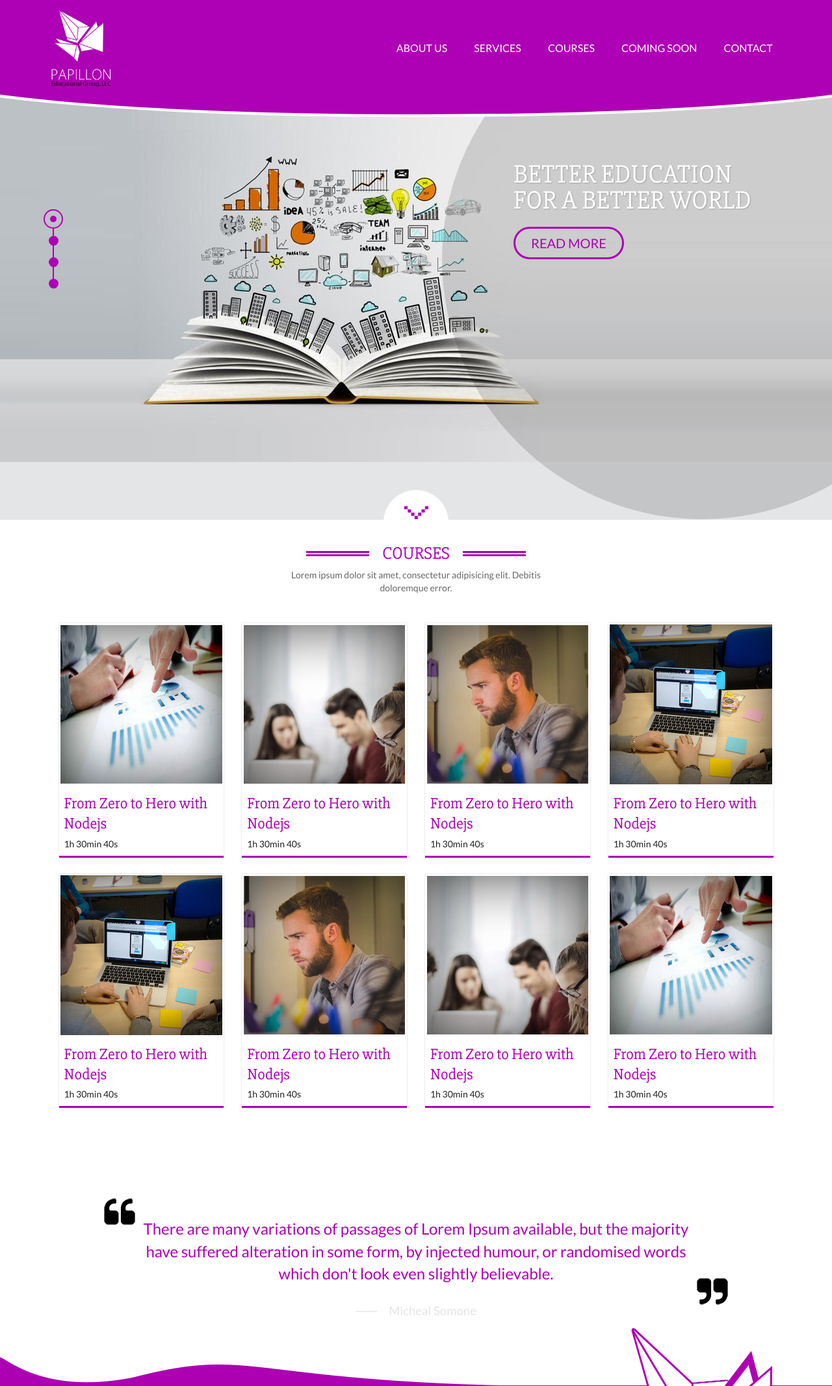
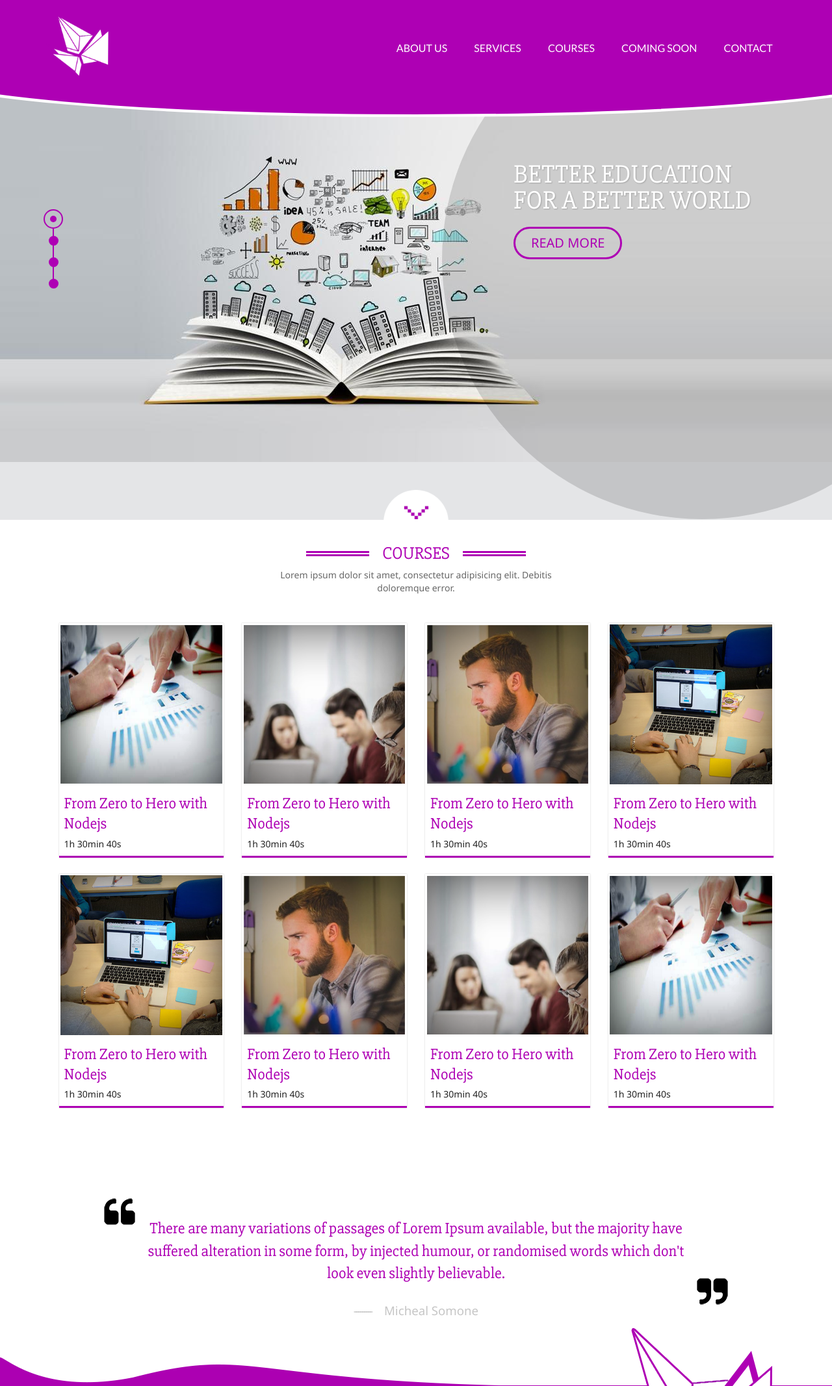
Before and after one commit to bnassre/papillon, a PHP site: page /courses.php in a window 1280 px wide; the page is wider, and only the part inside the window is pictured. Shown: the top 2133 px of that part at 65% size. Run offline with PHP 8.4, Linux system fonts and the light colour scheme; style sheets or scripts are compiled from the project's sources.

Commit message:
home page

```diff
--- a/header.php
+++ b/header.php
@@ -4,7 +4,8 @@
 		<div class="ui container">
 			<div class="ui large secondary menu">
 		       	<a class="item logo">
-					<img src="./images/logo.png" alt="logo">
+                    <!--<img src="./images/logo.png" alt="logo">-->
+					<img src="./images/footer/logo.png" alt="logo">
 		       	</a>
 		       	<div class="right menu">
 			        <a href="/" class="<?= route() == '' ? 'active' : '' ?> item">ABOUT US</a>
--- a/stylesheets/css/main.css
+++ b/stylesheets/css/main.css
@@ -1,4 +1,7 @@
 @import url(https://fonts.googleapis.com/css?family=Slabo+27px);
+body {
+  font-family: 'Segoe UI'; }
+
 .ui.grid {
   margin: 0px; }
 
@@ -239,7 +242,8 @@ header {
     padding: 30px;
     margin: 0 auto;
     position: relative;
-    font-size: 18pt; }
+    font-size: 18pt;
+    font-family: 'Slabo 27px', serif; }
   #quote p:before, #quote p:after {
     display: inline-block;
     content: '';
@@ -255,7 +259,7 @@ header {
     right: -30px;
     bottom: -5px; }
   #quote span {
-    color: #e4e5e7;
+    color: #c6c6c6;
     font-size: 14pt; }
   #quote span:before {
     content: '---------';
--- a/stylesheets/sass/main.scss
+++ b/stylesheets/sass/main.scss
@@ -8,6 +8,10 @@ $darkgray   : #676767;
 // * {
 // 	font-family: 'Slabo 27px', serif;
 // }
+
+body {
+    font-family: 'Segoe UI';
+}
 
 .ui.grid {
 	margin: 0px;
@@ -350,6 +354,7 @@ header {
 		margin: 0 auto;
 		position: relative;
 		font-size: 18pt;
+        font-family: 'Slabo 27px', serif;
 	}
 
 	p:before, p:after {
@@ -373,7 +378,7 @@ header {
 	}
 
 	span {
-		color: $gray;
+		color: #c6c6c6;
 		font-size: 14pt;
 	}
 
```
